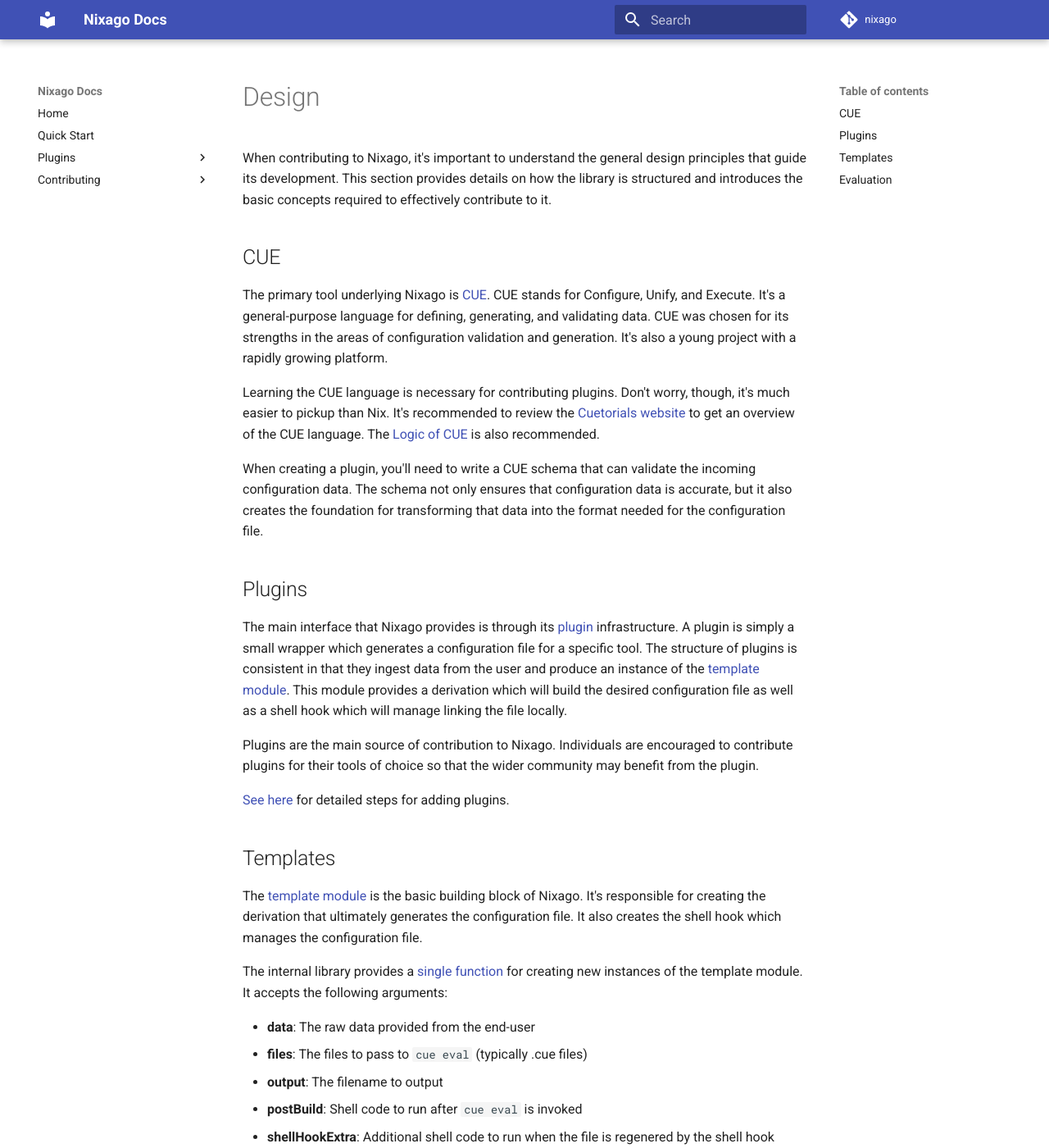
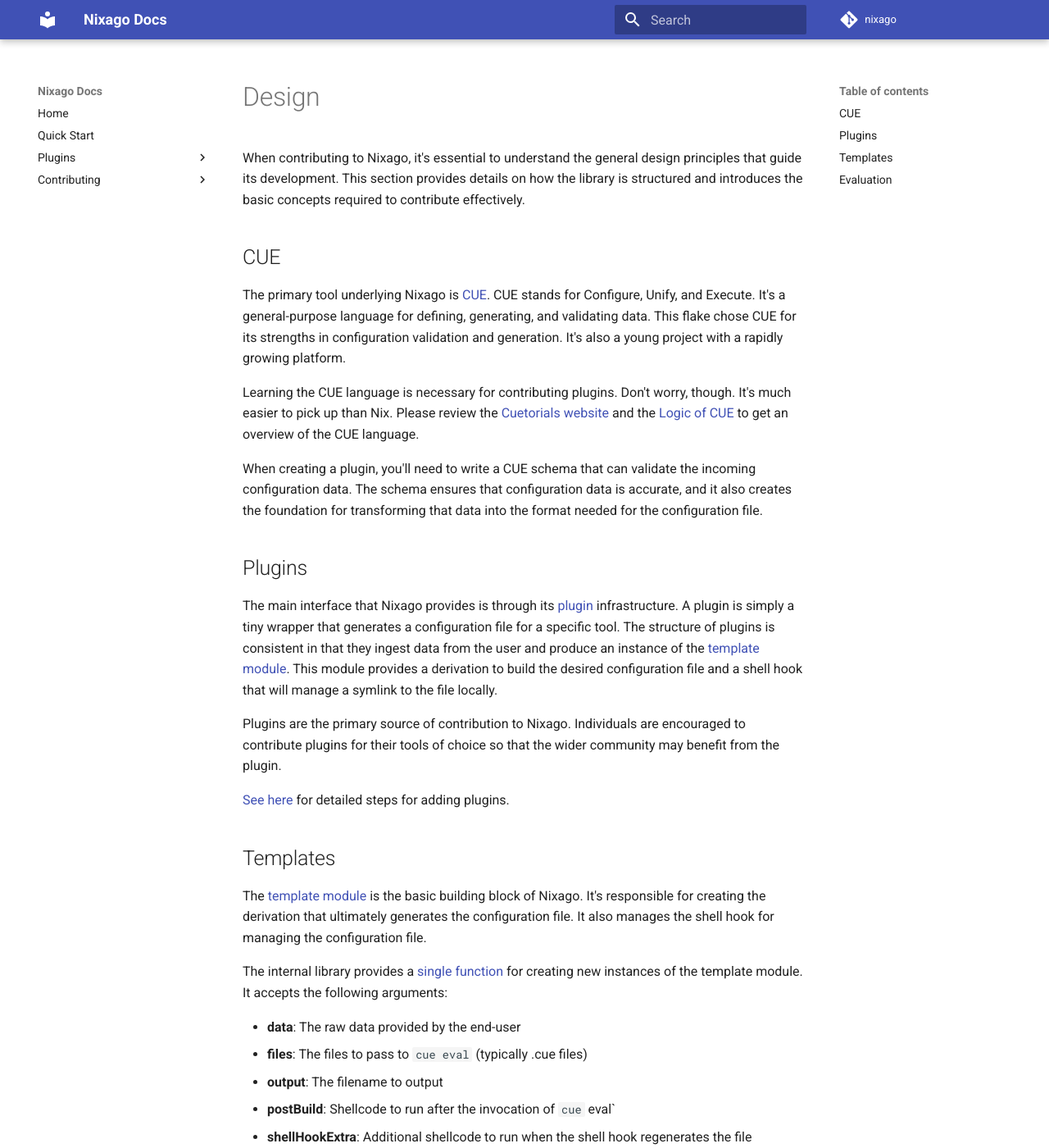
Before and after one commit to nix-community/nixago, an MkDocs documentation site: the page built from docs/src/contributing/design.md, in a window 1280 px wide and 1400 px high. Shown: the whole window at 82% size. Built offline with MkDocs 1.6.1 and Material for MkDocs 9.7.7, drawn with Linux system fonts in a browser that asks for light colours; comment, search, counter and statistics services are not loaded; some of the changed text lies outside the part shown.

```diff
--- a/docs/src/contributing/design.md
+++ b/docs/src/contributing/design.md
@@ -1,39 +1,39 @@
 # Design
 
-When contributing to Nixago, it's important to understand the general design
+When contributing to Nixago, it's essential to understand the general design
 principles that guide its development. This section provides details on how the
-library is structured and introduces the basic concepts required to effectively
-contribute to it.
+library is structured and introduces the basic concepts required to contribute
+effectively.
 
 ## CUE
 
 The primary tool underlying Nixago is [CUE][1]. CUE stands for Configure, Unify,
 and Execute. It's a general-purpose language for defining, generating, and
-validating data. CUE was chosen for its strengths in the areas of configuration
+validating data. This flake chose CUE for its strengths in configuration
 validation and generation. It's also a young project with a rapidly growing
 platform.
 
 Learning the CUE language is necessary for contributing plugins. Don't worry,
-though, it's much easier to pickup than Nix. It's recommended to review the
-[Cuetorials website][2] to get an overview of the CUE language. The
-[Logic of CUE][3] is also recommended.
+though. It's much easier to pick up than Nix. Please review the
+[Cuetorials website][2] and the [Logic of CUE][3] to get an overview of the CUE
+language.
 
 When creating a plugin, you'll need to write a CUE schema that can validate the
-incoming configuration data. The schema not only ensures that configuration data
-is accurate, but it also creates the foundation for transforming that data into
+incoming configuration data. The schema ensures that configuration data is
+accurate, and it also creates the foundation for transforming that data into
 the format needed for the configuration file.
 
 ## Plugins
 
 The main interface that Nixago provides is through its [plugin][4]
-infrastructure. A plugin is simply a small wrapper which generates a
-configuration file for a specific tool. The structure of plugins is consistent
+infrastructure. A plugin is simply a tiny wrapper that generates a configuration
+file for a specific tool. The structure of plugins is consistent
 in that they ingest data from the user and produce an instance of the
-[template module](#templates). This module provides a derivation which will
-build the desired configuration file as well as a shell hook which will manage
-linking the file locally.
+[template module](#templates). This module provides a derivation to build the
+desired configuration file and a shell hook that will manage a symlink to the
+file locally.
 
-Plugins are the main source of contribution to Nixago. Individuals are
+Plugins are the primary source of contribution to Nixago. Individuals are
 encouraged to contribute plugins for their tools of choice so that the wider
 community may benefit from the plugin.
 
@@ -43,16 +43,16 @@ community may benefit from the plugin.
 
 The [template module][5] is the basic building block of Nixago. It's responsible
 for creating the derivation that ultimately generates the configuration file. It
-also creates the shell hook which manages the configuration file.
+also manages the shell hook for managing the configuration file.
 
 The internal library provides a [single function][6] for creating new instances
 of the template module. It accepts the following arguments:
 
-- **data**: The raw data provided from the end-user
+- **data**: The raw data provided by the end-user
 - **files**: The files to pass to `cue eval` (typically .cue files)
 - **output**: The filename to output
-- **postBuild**: Shell code to run after `cue eval` is invoked
-- **shellHookExtra**: Additional shell code to run when the file is regenered by the shell hook
+- **postBuild**: Shellcode to run after the invocation of `cue` eval`
+- **shellHookExtra**: Additional shellcode to run when the shell hook regenerates the file
 - **flags**: Additional flags to pass to `cue eval`
 
 The function will return the module's `config` attribute.
@@ -60,14 +60,14 @@ The function will return the module's `config` attribute.
 The template module provides two primary outputs:
 
 - **configFile**: A derivation that will build the configuration file
-- **shellHook**: A shell hook which will link the configuration file locally and update it when it changes
+- **shellHook**: A shell hook that will link the configuration file locally and update it when it changes
 
 ## Evaluation
 
 The foundational function provided by the internal library is the
 [eval function][7]. It interacts with the `cue` CLI tool via a call to
-[runCommand][8]. This, in turn, creates a derivation which will produce the
-output of invoking the `cue eval` command.
+[runCommand][8]. This interaction, in turn, creates a derivation that will
+produce the output of invoking the `cue eval` command.
 
 [1]: https://cuelang.org/
 [2]: https://cuetorials.com/introduction/
```
Also changed, not shown: README.md (+9 -9 lines), docs/src/contributing/index.md (+3 -3 lines), docs/src/contributing/plugins.md (+72 -86 lines), docs/src/introduction.md (+1 -1 lines), docs/src/plugins.md (+3 -3 lines), docs/src/plugins/conform.md (+5 -5 lines), docs/src/plugins/index.md (+4 -3 lines), docs/src/plugins/just.md (+8 -8 lines), docs/src/plugins/lefthook.md (+1 -1 lines), docs/src/plugins/pre-commit.md (+13 -13 lines), docs/src/plugins/prettier.md (+3 -3 lines), docs/src/quick_start.md (+7 -7 lines).
